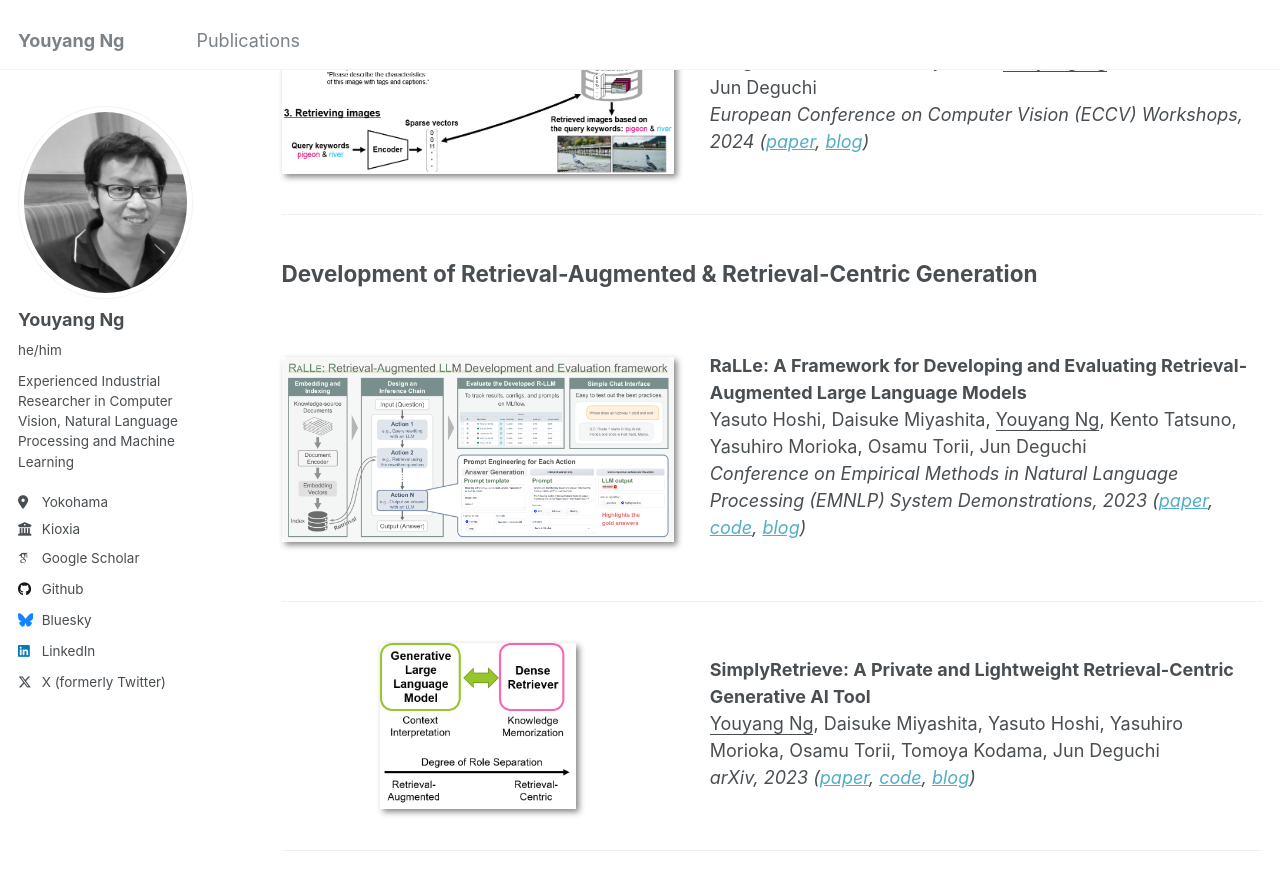
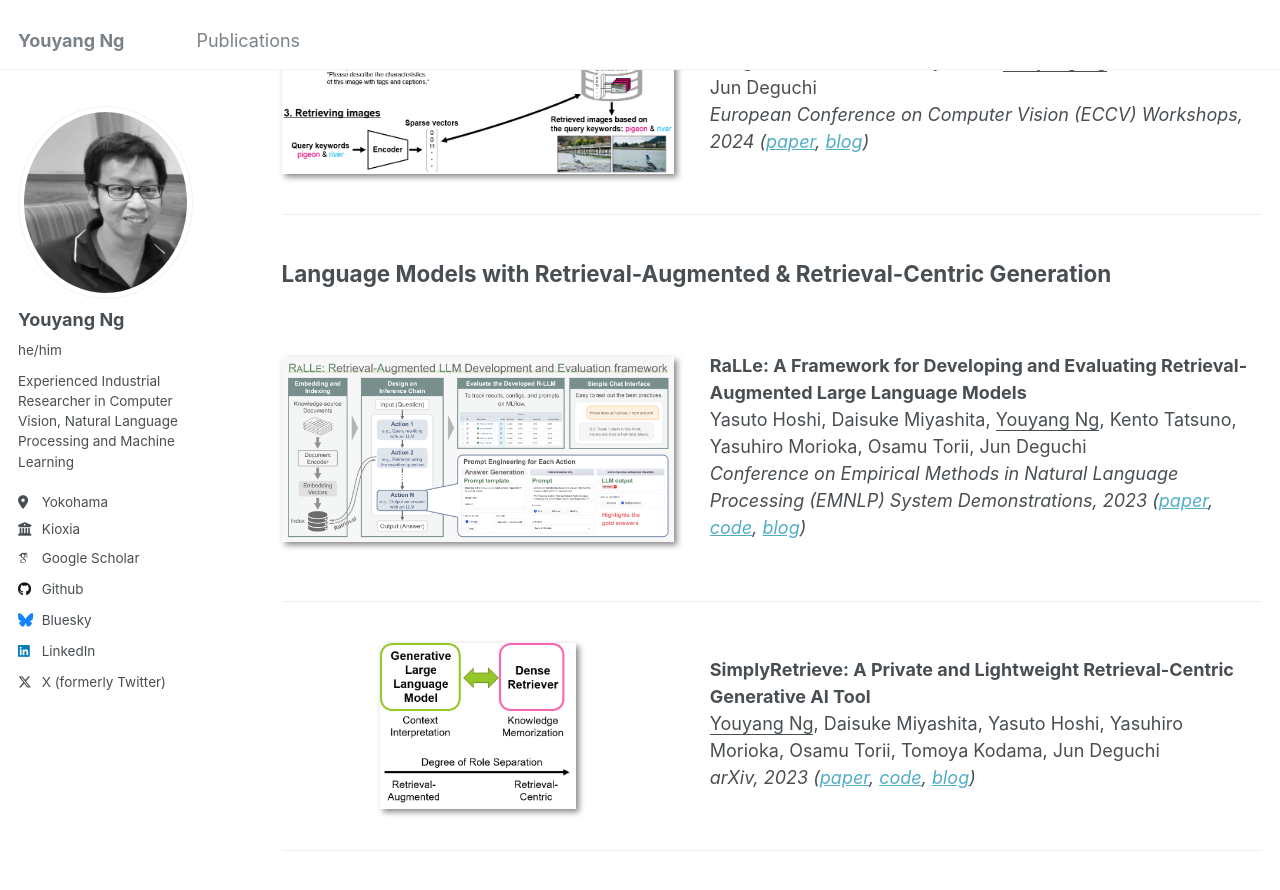
Before and after one commit to yy29/yy29.github.io, a Jekyll site: the page built from _pages/about.md, in a window 1280 px wide and 900 px high, scrolled down 1927 px. Shown: the top 890 px of the window. Built offline with Jekyll 4.4.1, drawn with Linux system fonts in a browser that asks for light colours; some web fonts are replaced.

Commit message:
Update about.md

```diff
--- a/_pages/about.md
+++ b/_pages/about.md
@@ -65,7 +65,7 @@ Kengo Nakata, Daisuke Miyashita, <ins>Youyang Ng</ins>, Yasuto Hoshi, Jun Deguch
 </div>
 </div>
 
-## Development of Retrieval-Augmented & Retrieval-Centric Generation
+## Language Models with Retrieval-Augmented & Retrieval-Centric Generation
 <div class="paper-box"><div class="paper-box-image"><img src="../images/2023_ralle.png" alt="sym" width="100%"></div>
 <div class="paper-box-text" markdown="1">
 
```
